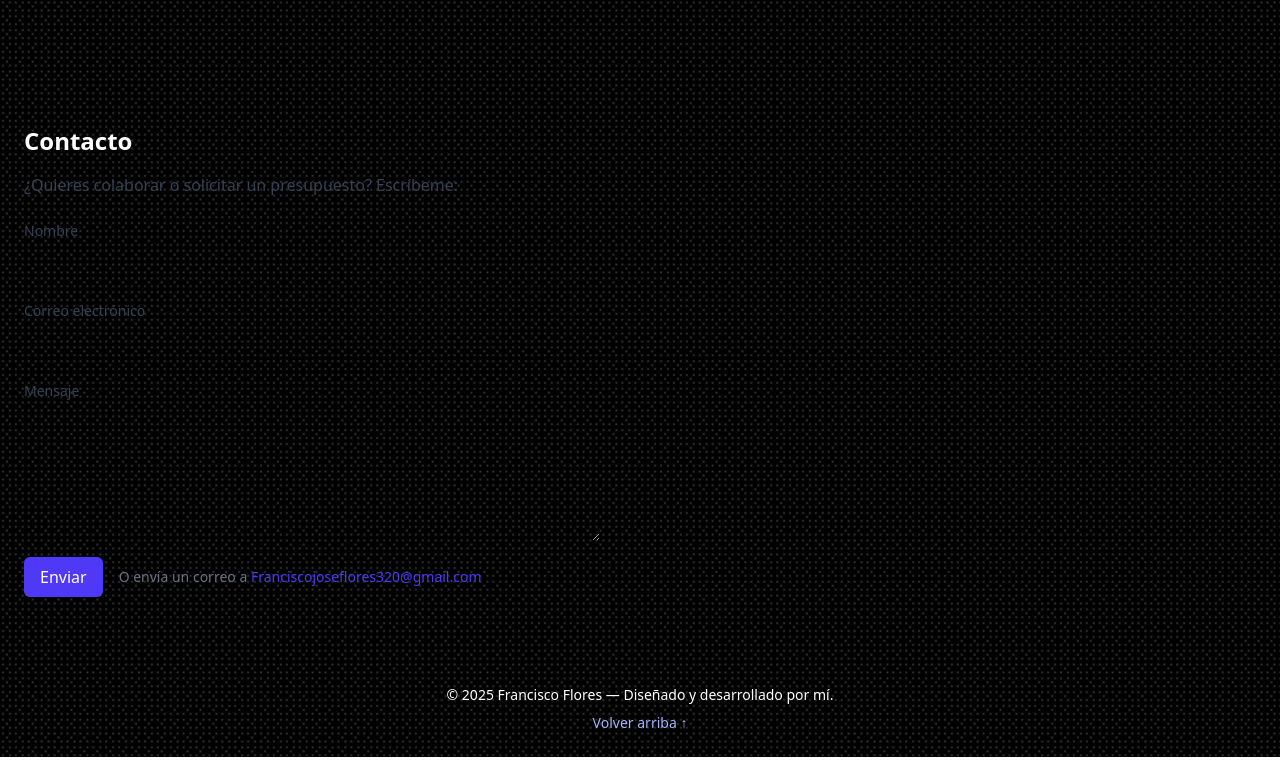
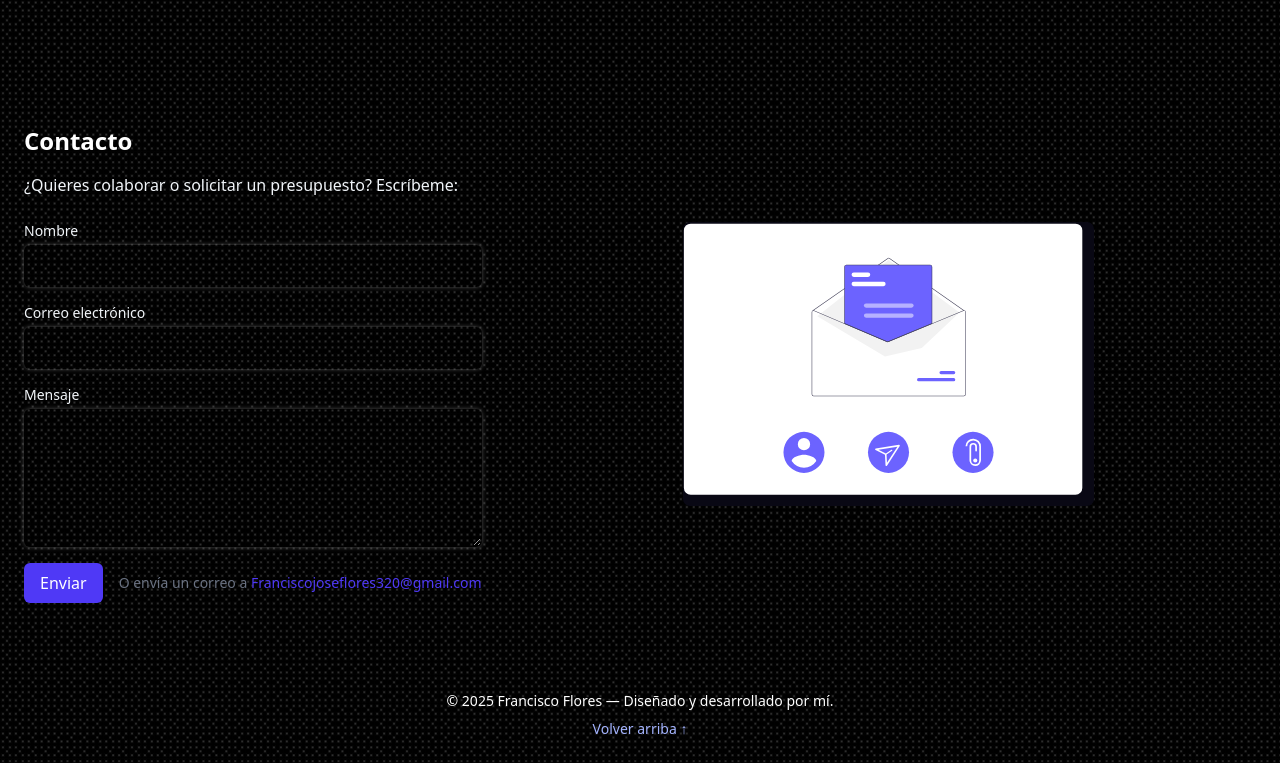
Before and after one commit to francisco320/Portafolio, a website: page index.html in a window 1280 px wide. Shown: the part 2235-2998 px from the top of the page. Drawn offline with nearby package versions, Linux system fonts and the light colour scheme.

Commit message:
style: agregar estilo a seccion contactos

```diff
--- a/index.html
+++ b/index.html
@@ -209,11 +209,16 @@
 
       <section
         id="contact"
+        data-aos="fade-up"
+        data-aos-duaration="300"
+        data-aos-easing="ease-out-cubic"
         aria-label="Contacto"
-        class="container mx-auto px-6 py-16"
+        class="container mx-auto px-6 py-16 flex flex-col-reverse md:flex-row md:items-center md:justify-between gap-10"
       >
+      <div>
+
         <h2 class="text-2xl font-bold mb-4">Contacto</h2>
-        <p class="text-gray-700 mb-6">
+        <p class="text-slate-100 mb-6">
           ¿Quieres colaborar o solicitar un presupuesto? Escríbeme:
         </p>
 
@@ -222,12 +227,12 @@
           action="#"
           method="POST"
           data-endpoint="https://formspree.io/f/xwvkdqpn"
-          class="mt-6 max-w-xl grid gap-4"
+          class="mt-6 max-w-xl grid gap-4 "
           aria-label="Formulario de contacto"
           novalidate
         >
           <div>
-            <label for="name" class="block text-sm font-medium text-gray-700"
+            <label for="name" class="block text-sm font-medium text-slate-100"
               >Nombre</label
             >
             <input
@@ -235,12 +240,14 @@
               name="name"
               type="text"
               required
-              class="mt-1 block w-full rounded-md border-gray-300 shadow-sm px-3 py-2 focus:outline-none focus:ring-2 focus:ring-indigo-500"
+              class="mt-1 block w-full p-4 rounded-md border border-black/10
+               text-white
+              shadow-[0_0_5px_rgba(255,255,255,0.3)]  md:flex-row px-3 py-2 focus:outline-none focus:ring-2 focus:ring-indigo-500"
             />
           </div>
 
           <div>
-            <label for="email" class="block text-sm font-medium text-gray-700"
+            <label for="email" class="block text-sm font-medium text-slate-100"
               >Correo electrónico</label
             >
             <input
@@ -248,12 +255,14 @@
               name="email"
               type="email"
               required
-              class="mt-1 block w-full rounded-md border-gray-300 shadow-sm px-3 py-2 focus:outline-none focus:ring-2 focus:ring-indigo-500"
+              class="mt-1 block w-full p-4 rounded-md border border-black/10
+               text-white
+              shadow-[0_0_5px_rgba(255,255,255,0.3)]  md:flex-row px-3 py-2 focus:outline-none focus:ring-2 focus:ring-indigo-500"
             />
           </div>
 
           <div>
-            <label for="message" class="block text-sm font-medium text-gray-700"
+            <label for="message" class="block text-sm font-medium text-slate-100"
             >Mensaje</label
             >
             <textarea
@@ -261,7 +270,9 @@
               name="message"
               rows="5"
               required
-              class="mt-1 block w-full rounded-md border-gray-300 shadow-sm px-3 py-2 focus:outline-none focus:ring-2 focus:ring-indigo-500"
+              class="mt-1 block w-full p-4 rounded-md border border-black/10
+               text-white
+              shadow-[0_0_5px_rgba(255,255,255,0.3)]  md:flex-row px-3 py-2 focus:outline-none focus:ring-2 focus:ring-indigo-500"
               ></textarea>
             </div>
 
@@ -285,6 +296,11 @@
           <div id="form-status" role="status" aria-live="polite" class="hidden mt-2 text-sm"></div>
 
         </form>
+      </div>
+      <div class="w-1/2 md:w-1/3 mx-auto">
+
+        <img data-aos="fade-right" data-aos-easing="ease-in-sine" class="w-full h-auto object-cover rounded" src="assets/img/undraw_email_b5yu.svg" alt="Enviar Mensaje">
+      </div>
       </section>
     </main>
 
```
Also changed, not shown: assets/img/undraw_email_b5yu.png (added), assets/img/undraw_email_b5yu.svg (added), styles/output.css. Lines whose indentation alone changed are shown as unchanged.
